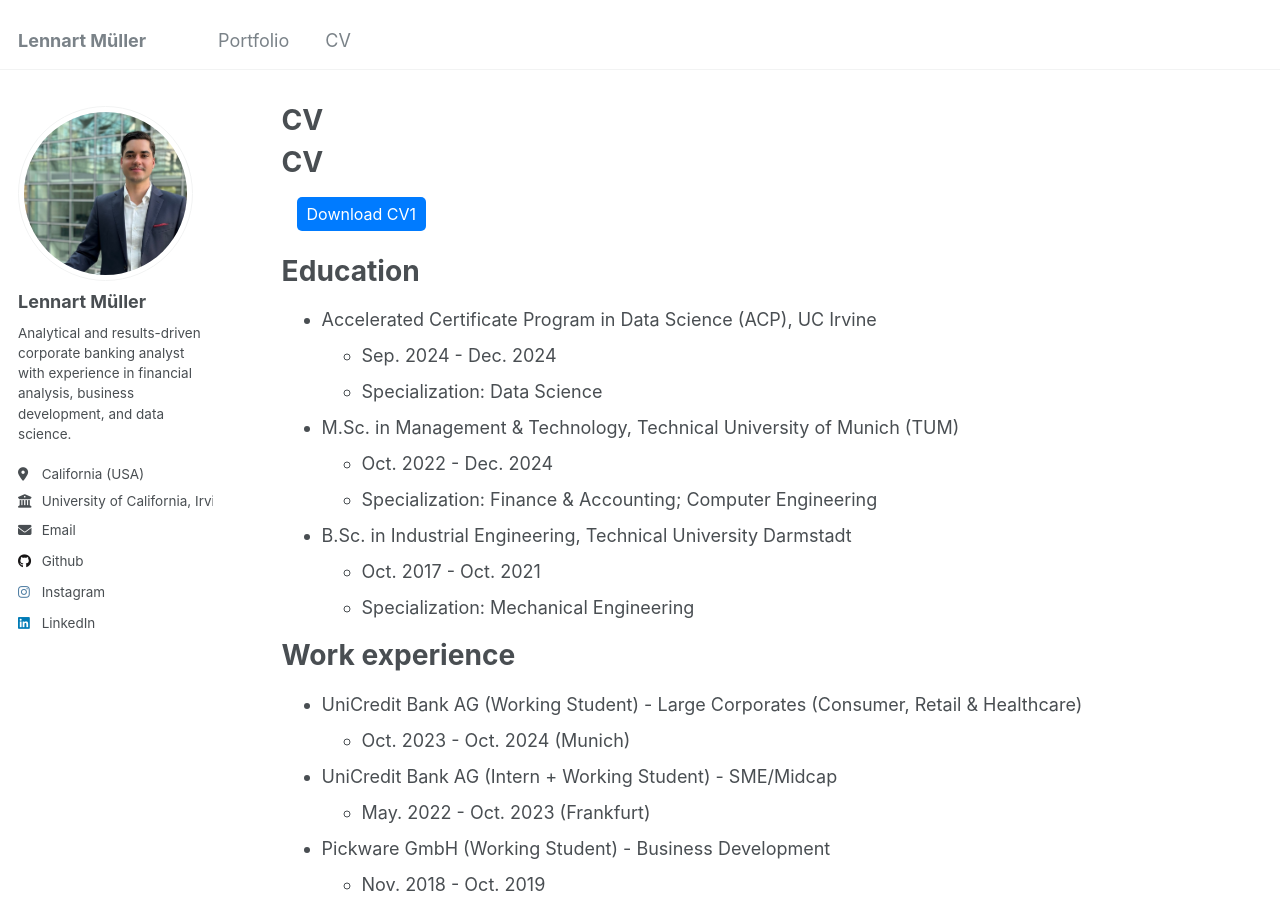
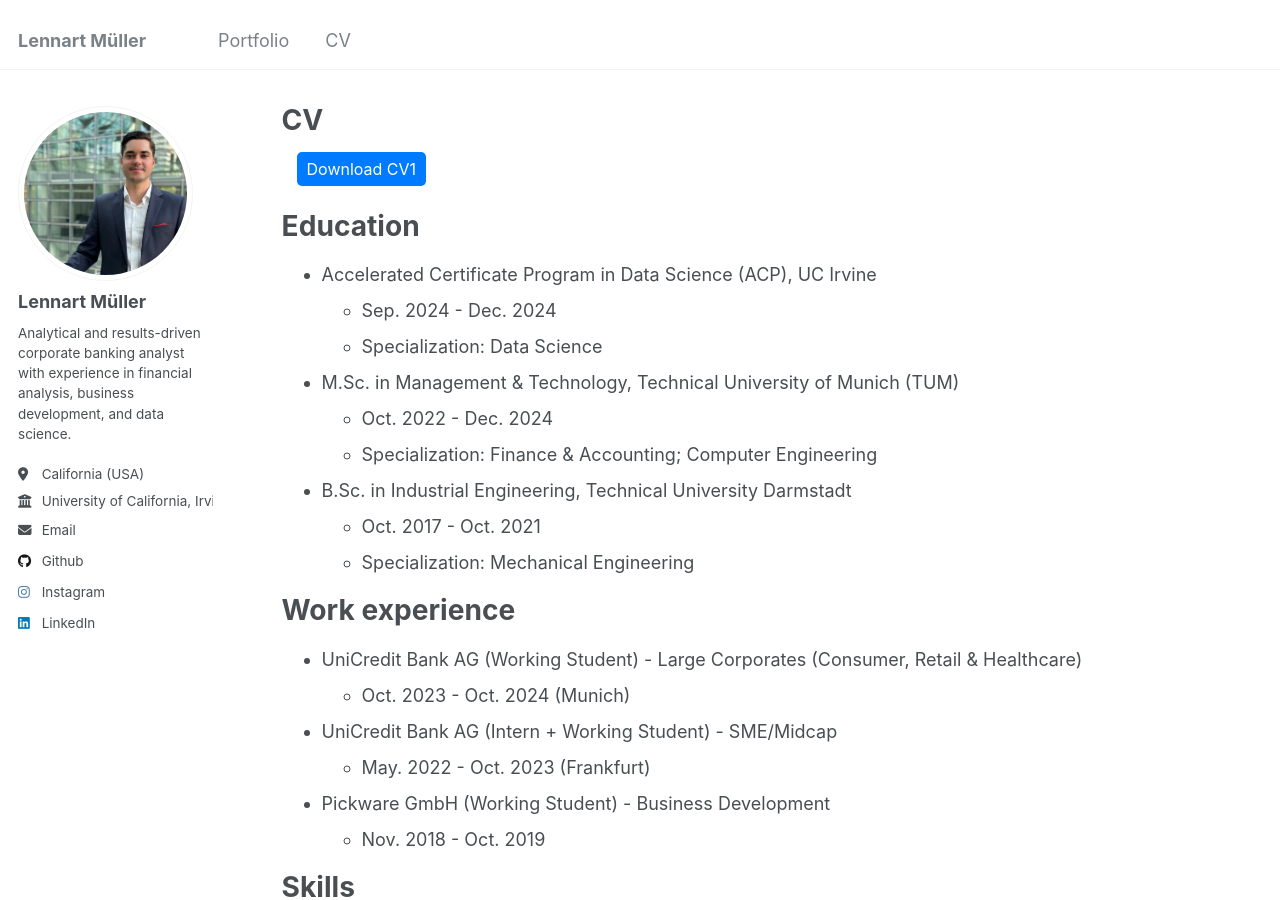
Before and after one commit to lennartmueller123/lennartmueller123.github.io, a Jekyll site: the page built from _pages/cv.md, in a window 1280 px wide and 900 px high. Built offline with Jekyll 4.4.1, drawn with Linux system fonts in a browser that asks for light colours.

Commit message:
Update cv.md

```diff
--- a/_pages/cv.md
+++ b/_pages/cv.md
@@ -9,7 +9,6 @@
 
 {% include base_path %}
 
-<h1 class="page__title" style="display: inline;">CV</h1>
 <a href="/files/CV.pdf" download style="display: inline-block; margin-left: 15px; padding: 5px 10px; background-color: #007BFF; color: white; text-decoration: none; border-radius: 5px; font-size: 16px;">Download CV1</a>
 
 Education
```
